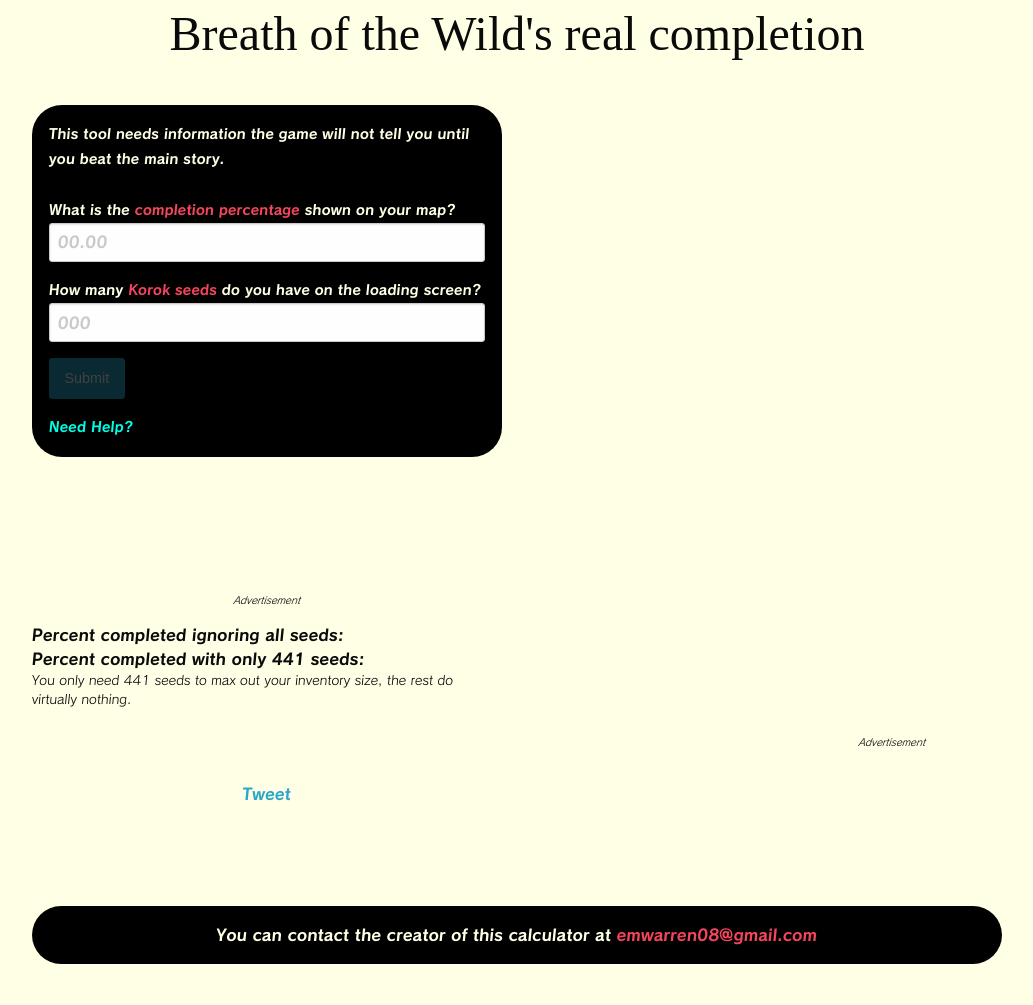
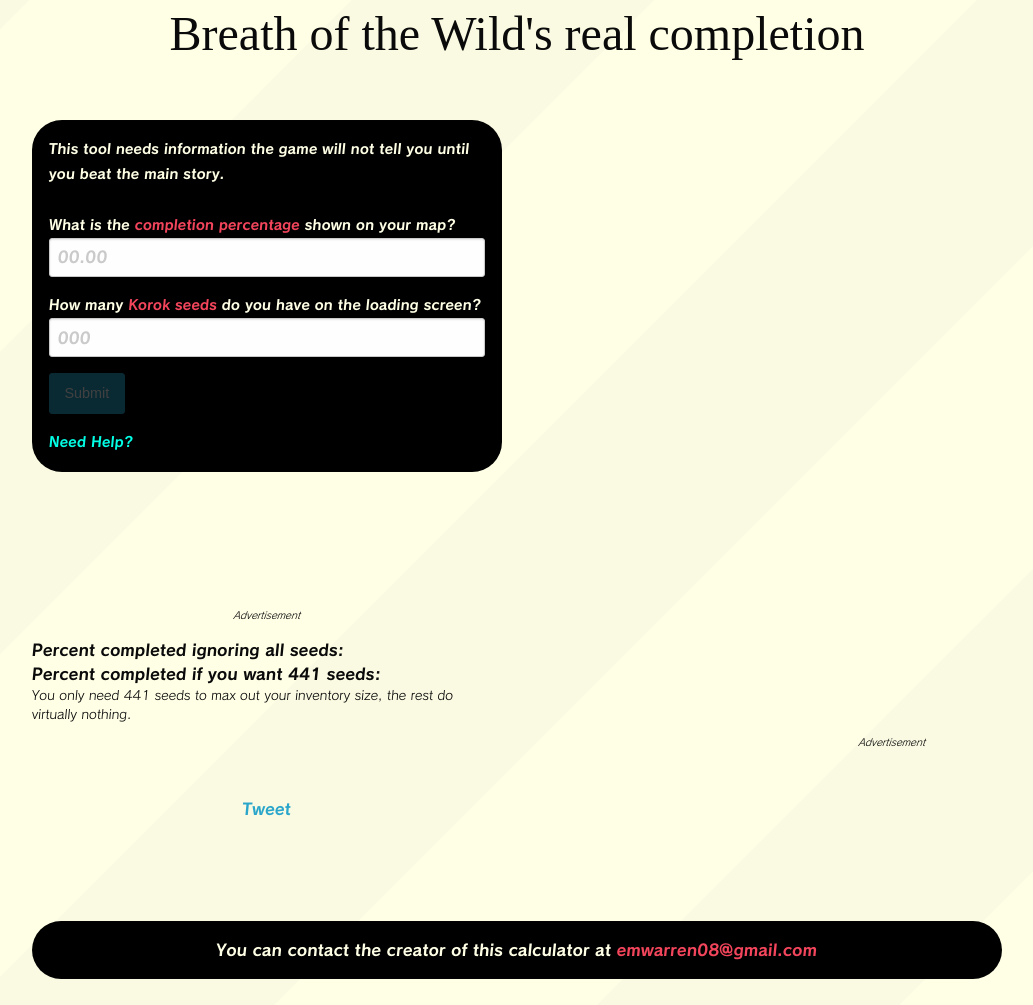
Before and after one commit to meppers/BOTW-completion-calculator, a PHP site: page / in a window 1280 px wide. Shown: the whole page, without its empty margins (123-1156 px from the left). Before the commit the page ends 964 px from the top, so only its background shows below. Run offline with PHP 8.4, Linux system fonts and the light colour scheme; some libraries are stand-ins or nearby versions; some web fonts are replaced.

Commit message:
background, ads imlemented, enhanced SEO
simplified CSS and made some page copy sound nicer

```diff
--- a/css/app.css
+++ b/css/app.css
@@ -10,12 +10,12 @@
     src: url("/font/HyliaSerifBeta-Regular.otf");
 }
 
-@font-face{
+@font-face {
     font-family: "calamity-bold";
     src: url("/font/Calamity-Bold.woff");
 }
 
-@font-face{
+@font-face {
     font-family: "calamity";
     src: url("/font/Calamity-Regular.woff");
 
@@ -30,10 +30,8 @@
 body {
     background-color: rgb(255, 255, 230);
     font-family: "calamity-bold";
-}
-
-.error {
-    color: rgb(243, 69, 92);
+    background-image: url(/img/bg.png);
+    background-repeat: repeat;
 }
 
 .txtCenter {
@@ -43,6 +41,10 @@
 .callout {
     background-color: rgba(0, 0, 0, 100);
     border-radius: 30px;
+}
+
+.entry {
+    margin-top: 15px;
     margin-bottom: 30px;
 }
 
@@ -76,7 +78,8 @@
     font-weight: 900;
 }
 
-.hiRed {
+.hiRed,
+.error {
     color: rgb(243, 69, 92);
 }
 
--- a/index.html
+++ b/index.html
@@ -7,10 +7,12 @@
     <meta name="viewport" content="width=device-width, initial-scale=1.0">
     <meta name="description" content="">
     <meta name="theme-color" content="#000000">
-    <title>HATE SEEDS</title>
+    <meta name="description" content="Find out what your Breath of the Wild completion percentage is if you don't care about korok seeds">
+    <meta name="viewport" content="width=device-width, initial-scale=1">
+    <title>BotW Calculator</title>
     <link rel="stylesheet" href="css/foundation.css">
     <link rel="stylesheet" href="css/app.css">
-    <link rel="shortcut icon" href="/img/korokSeed.png" />
+    <link rel="shortcut icon" href="/img/korokseed.png" />
 
     <!-- for google adsense -->
     <script async src="https://pagead2.googlesyndication.com/pagead/js/adsbygoogle.js"></script>
@@ -43,26 +45,21 @@
             <h1>Breath of the Wild's real completion</h1>
         </div>
         <div class="large-12 show-for-small-only columns">
-            <!--
-            <script async src="//pagead2.googlesyndication.com/pagead/js/adsbygoogle.js"></script>
-             Hate seeds: below submit button
-            <ins class="adsbygoogle"
-                 style="display:inline-block;width:320px;height:100px"
-                 data-ad-client="ca-pub-9435066537369577"
-                 data-ad-slot="9717010841"></ins>
+
+            <!-- mobile only ad -->
+            <!-- <img src="http://via.placeholder.com/320x50" alt=""> -->
+            <script async src="https://pagead2.googlesyndication.com/pagead/js/adsbygoogle.js"></script>
+            <!-- hate seeds: mobile top -->
+            <ins class="adsbygoogle" style="display:inline-block;width:320px;height:50px" data-ad-client="ca-pub-9435066537369577" data-ad-slot="1652753630"></ins>
             <script>
-            (adsbygoogle = window.adsbygoogle || []).push({});
+                (adsbygoogle = window.adsbygoogle || []).push({});
             </script>
--->
-            <!--        placeholder image-->
-            <img src="http://via.placeholder.com/320x50" alt="">
             <div class="disclamer">Advertisement</div>
-            <br><br>
 
         </div>
         <br><br>
         <div class="medium-6 columns">
-            <div class="callout">
+            <div class="callout entry">
                 <label>
                     This tool needs information the game will not tell you until you beat the main story.
                     <br><br>
@@ -79,10 +76,10 @@
                 <label class="collapse link" for="_1">Need Help?</label>
                 <input id="_1" type="checkbox">
                 <div class="calloutText">
-                    Completion percentage: <br> <img src="/img/mapSmall.jpg" alt="completion percentage location location on game map"> <br>
+                    Completion percentage: <br> <img src="/img/mapsmall.jpg" alt="completion percentage location location on game map"> <br>
                     The completion percentage on your map is only shown after you <span class="hiRed">beat the main story</span>.
                     <br><br>
-                    Number of seeds you have found: <br> <img src="/img/loadScreen.png" alt="korok seed counter location on game loading screen">
+                    Number of seeds you have found: <br> <img src="/img/loadscreen.png" alt="korok seed counter location on game loading screen">
                 </div>
             </div>
 
@@ -100,7 +97,7 @@
             </div>
 
             <br> Percent completed ignoring all seeds: <span class='answer hiRed' id="noSeeds"></span>
-            <br> Percent completed with only 441 seeds: <span class='answer hiRed' id="usefulSeeds"></span><br>
+            <br> Percent completed if you want 441 seeds: <span class='answer hiRed' id="usefulSeeds"></span><br>
             <div class='notice'>You only need 441 seeds to max out your inventory size, the rest do virtually nothing.</div>
             <div class="error" id="error"></div>
 
@@ -128,14 +125,14 @@
                     document.getElementById("noSeeds").innerHTML = +noSeeds.toFixed(2);
                     document.getElementById("usefulSeeds").innerHTML = +usefulSeeds.toFixed(2);
 
-                    //warn the user of error if the result is below 0 or above 100%
+                    //warn the user of error if the result is below 0% or above 100%
                     if (noSeeds > 100) {
                         document.getElementById("error").innerHTML = "Your result shouldn't be above 100%, did you type something wrong?";
                     }
                     if (noSeeds < 0) {
                         document.getElementById("error").innerHTML = "Your result shouldn't be below 0%, did you type something wrong?";
                     } else {
-                        document.getElementById("error").innerHTML = "";
+                        document.getElementById("error").innerHTML = " ";
                     }
 
                 }
```
Also changed, not shown: img/bg.png (added).
